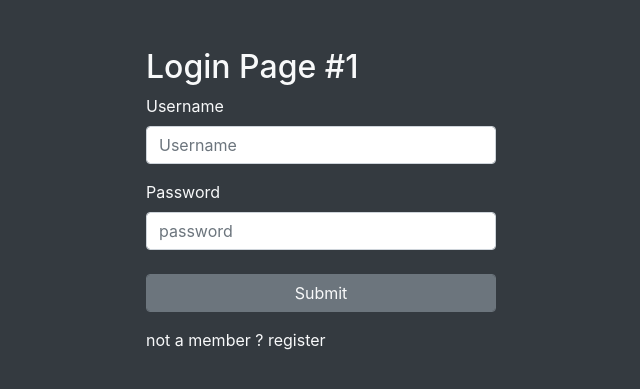
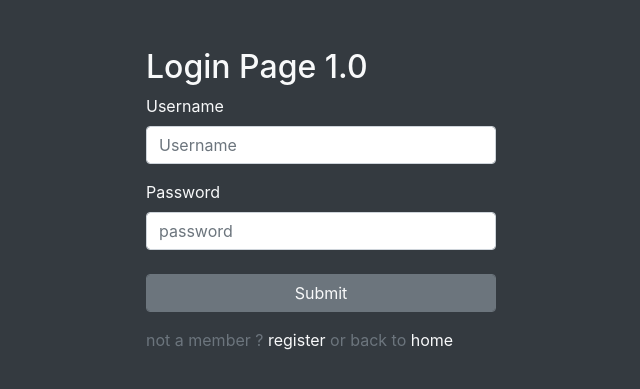
Before and after one commit to srcsmxd/MyPortfolio, a Django app: page /accounts/ in a window 1280 px wide. Shown: the top 389 px of the page, without its empty margins (319-959 px from the left). Run offline with Django 3.2, Linux system fonts and the light colour scheme; some libraries are stand-ins or nearby versions.

```diff
--- a/accounts/templates/accounts/login.html
+++ b/accounts/templates/accounts/login.html
@@ -19,7 +19,7 @@
         {% endif %}
     <form action="{% url 'accounts:login' %}" method="post">
       {% csrf_token %}
-      <h2>Login Page #1</h2>
+      <h2>Login Page 1.0</h2>
       <div class="form-group">
         <label for="email">Username</label>
   <input type="text" class="form-control" id="username" name="username" placeholder="Username">
@@ -33,7 +33,10 @@
         <input type="submit" class="form-control bg-secondary text-light border border-secondary">
       </div>
     </form>
-<a href="{% url 'accounts:register' %}" class="text-light">not a member ? register</a>
+    <div class="text-secondary">not a member ? <a href="{% url 'accounts:register' %}" class="text-light">register</a>
+      or back to <a href="{% url 'home' %}" class="text-light">home</a>
+    </div>
+
       </div>
     </div>
 <div>
--- a/accounts/templates/accounts/register.html
+++ b/accounts/templates/accounts/register.html
@@ -34,7 +34,11 @@
         <input type="submit" class="form-control bg-secondary text-light border border-secondary">
       </div>
     </form>
-<a href="{% url 'accounts:login' %}" class="text-light">already a member ? login</a>
+    <div class="text-secondary">
+      already a member ?
+    <a href="{% url 'accounts:login' %}" class="text-light">login</a>
+    or back to <a href="{% url 'home' %}" class="text-light">home</a>
+    </div>
       </div>
     </div>
 <div>
--- a/blog/templates/blog/blogcreate.html
+++ b/blog/templates/blog/blogcreate.html
@@ -38,7 +38,7 @@
 
   <label for="validatedCustomFile">Image</label>
   <div class="custom-file">
-  <input type="file" class="custom-file-input" name="blogimage" id="validatedCustomFile" required>
+  <input type="file" class="custom-file-input" name="blogimage" id="validatedCustomFile" accept="image/*" required>
   <label class="custom-file-label" for="validatedCustomFile">Choose file...</label>
   </div>
 
--- a/blog/templates/blog/home.html
+++ b/blog/templates/blog/home.html
@@ -79,9 +79,9 @@ img:hover, img:active {
       <a href="{% url 'blog:detail' blog.blogid %}" class="text-decoration-none text-dark">
       <img class="card-img-top" src="{{ blog.blogimage.url }}" alt="Card image cap">
       <div class="card-body">
-        <h5 class="card-title"> {{ blog.blogtitle | slice:":20" }}</h5>
+        <h5 class="card-title text-truncate"> {{ blog.blogtitle | slice:":25" }}</h5>
         <sup>by {{ blog.bloguser }}</sup>
-        <p class="card-text">{{ blog.blogdescription | slice:":20" }}</p>
+        <p class="card-text text-truncate">{{ blog.blogdescription | slice:":40" }}</p>
       </div>
     </a>
     </div>    <!-- Optional JavaScript -->
```
Also changed, not shown: db.sqlite3, 1 other file.
